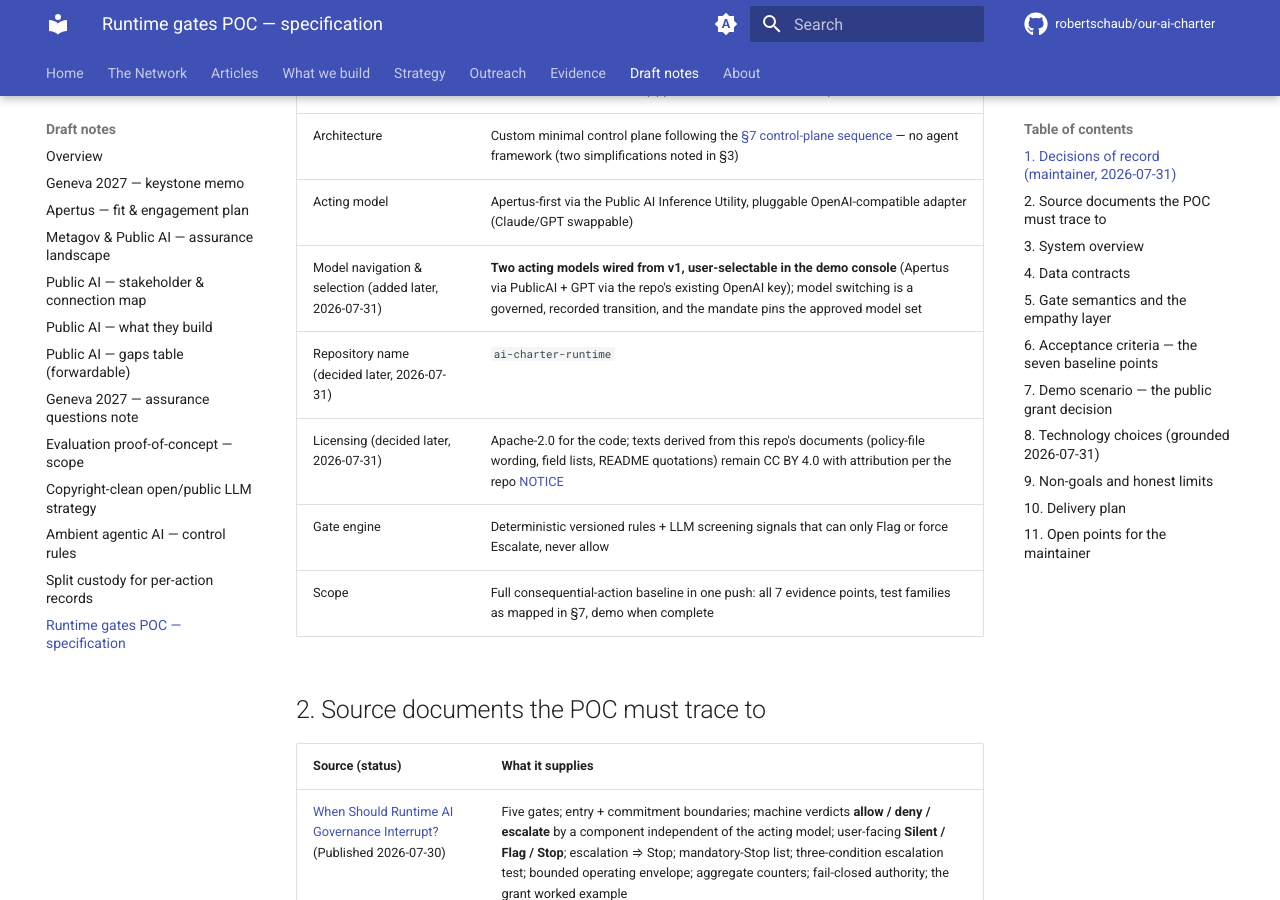
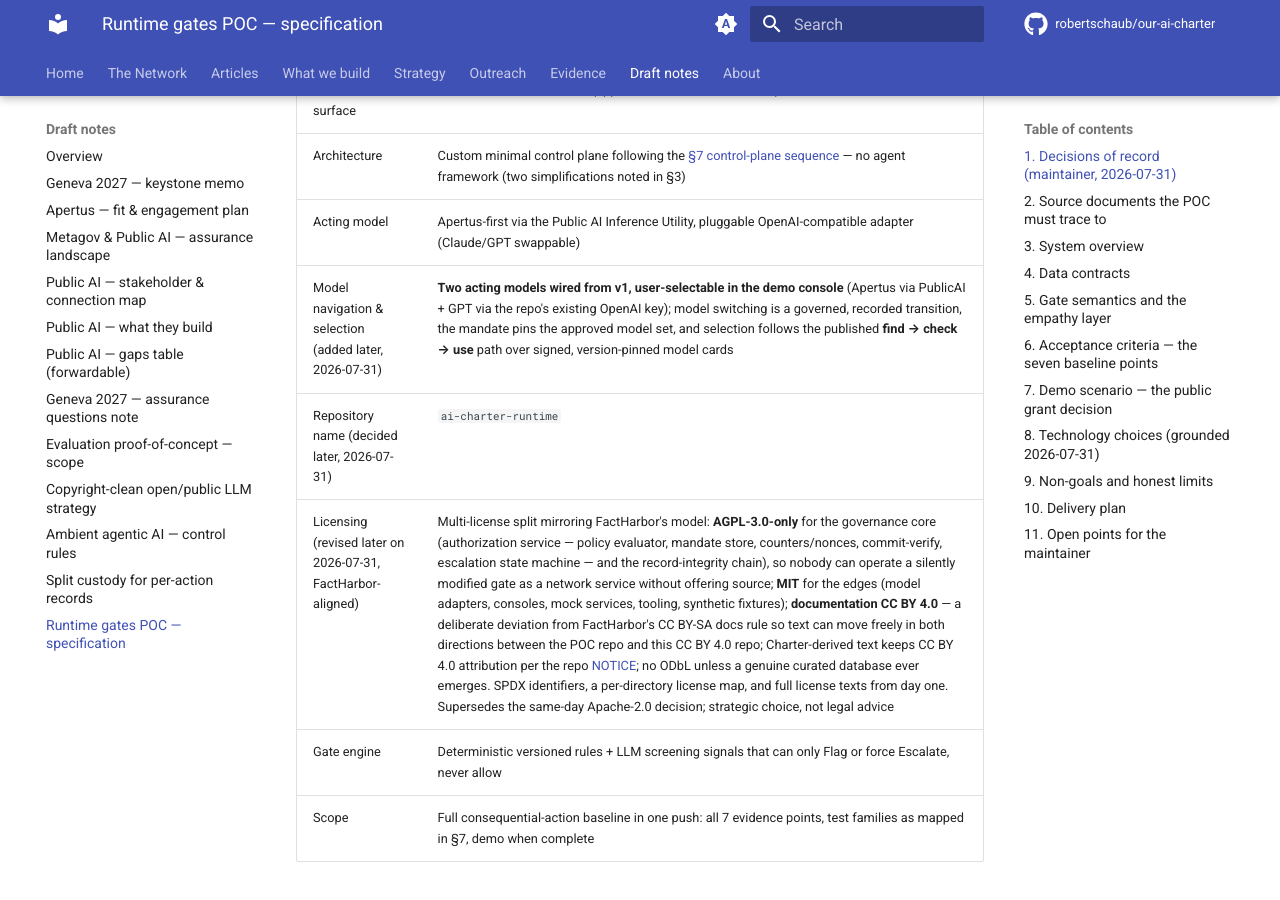
Before and after one commit to robertschaub/our-ai-charter, an MkDocs documentation site: the page built from docs/wip/runtime-gates-poc-spec.md, in a window 1280 px wide and 900 px high, scrolled down 737 px. Built offline with MkDocs 1.6.1 and Material for MkDocs 9.7.7, drawn with Linux system fonts in a browser that asks for light colours; plug-ins that fetch from the network failed and are left out; comment, search, counter and statistics services are not loaded; some of the changed text lies outside the part shown.

Commit message:
docs(wip): FactHarbor-aligned licensing; ground model selection in find-check-use
Licensing: AGPL-3.0-only governance core, MIT edges, CC BY 4.0 docs
(deliberate deviation from FactHarbor's BY-SA to keep text portable
between the two repos), SPDX + per-directory license map from day one;
supersedes the same-day Apache-2.0 decision.

Model navigation/selection now specified from the repo's own docs: the
picker implements the published find -> check -> use path over signed,
version-pinned model cards (v0 evidence registry); cards feed the
per-provider Submit projections; mandate and switch records reference
card versions; adapter + approved set + cards named as the model-plural
policy broker and evidence plane in miniature.

Co-Authored-By: Claude Fable 5 <noreply@anthropic.com>

```diff
--- a/docs/wip/runtime-gates-poc-spec.md
+++ b/docs/wip/runtime-gates-poc-spec.md
@@ -16,9 +16,9 @@ The POC code will live in a separate public repository, **`ai-charter-runtime`**
 | Escalation surface                                     | Minimal local web console (approval inbox + audit-trail view)                                                                                                                                                                                    |
 | Architecture                                           | Custom minimal control plane following the [§7 control-plane sequence](ambient-agentic-ai-control.md#7-a-compliant-technical-control-plane) — no agent framework (two simplifications noted in §3)                                               |
 | Acting model                                           | Apertus-first via the Public AI Inference Utility, pluggable OpenAI-compatible adapter (Claude/GPT swappable)                                                                                                                                    |
-| Model navigation & selection (added later, 2026-07-31) | **Two acting models wired from v1, user-selectable in the demo console** (Apertus via PublicAI + GPT via the repo's existing OpenAI key); model switching is a governed, recorded transition, and the mandate pins the approved model set        |
+| Model navigation & selection (added later, 2026-07-31) | **Two acting models wired from v1, user-selectable in the demo console** (Apertus via PublicAI + GPT via the repo's existing OpenAI key); model switching is a governed, recorded transition, the mandate pins the approved model set, and selection follows the published **find → check → use** path over signed, version-pinned model cards        |
 | Repository name (decided later, 2026-07-31)            | `ai-charter-runtime`                                                                                                                                                                                                                             |
-| Licensing (decided later, 2026-07-31)                  | Apache-2.0 for the code; texts derived from this repo's documents (policy-file wording, field lists, README quotations) remain CC BY 4.0 with attribution per the repo [NOTICE](https://github.com/robertschaub/our-ai-charter/blob/main/NOTICE) |
+| Licensing (revised later on 2026-07-31, FactHarbor-aligned) | Multi-license split mirroring FactHarbor's model: **AGPL-3.0-only** for the governance core (authorization service — policy evaluator, mandate store, counters/nonces, commit-verify, escalation state machine — and the record-integrity chain), so nobody can operate a silently modified gate as a network service without offering source; **MIT** for the edges (model adapters, consoles, mock services, tooling, synthetic fixtures); **documentation CC BY 4.0** — a deliberate deviation from FactHarbor's CC BY-SA docs rule so text can move freely in both directions between the POC repo and this CC BY 4.0 repo; Charter-derived text keeps CC BY 4.0 attribution per the repo [NOTICE](https://github.com/robertschaub/our-ai-charter/blob/main/NOTICE); no ODbL unless a genuine curated database ever emerges. SPDX identifiers, a per-directory license map, and full license texts from day one. Supersedes the same-day Apache-2.0 decision; strategic choice, not legal advice |
 | Gate engine                                            | Deterministic versioned rules + LLM screening signals that can only Flag or force Escalate, never allow                                                                                                                                          |
 | Scope                                                  | Full consequential-action baseline in one push: all 7 evidence points, test families as mapped in §7, demo when complete                                                                                                                         |
 
@@ -34,6 +34,8 @@ The POC code will live in a separate public repository, **`ai-charter-runtime`**
 | [Split-custody per-action records](split-custody-per-action-records.md) (working notes) | Record field list; scoped extract + lodgment receipt; every read of the record is itself a recorded access event |
 | [When vs Who](../Published/when-vs-who-ai-governance.md) (Published 2026-07-23) | The five institutional roles the POC simulates only in part (§3) |
 | [Capabilities and assurance interface](../Assurance/Concepts/capabilities-and-assurance-interface.md) (curated concept note) | Anti-pattern guard: never a green-light "trust API" or queryable-certification surface; this POC's console therefore shows per-action authorization records, not any aggregate trust signal |
+| [Our AI Charter: public AI infrastructure](../Published/our-ai-charter-public-ai-infrastructure.md) (Published 2026-07-28) | The user path **find → check → use** ("Check its capabilities, jurisdiction, openness, evidence status, and known limits"); the **model-plural policy broker + evidence plane** (model, node, and evaluation cards) that the POC implements in miniature; "discovery itself must remain plural and neutral" |
+| [Federated architecture](../Infrastructure/architecture.md) + [control-and-evidence layer](../Infrastructure/control-and-evidence-layer.md) (DRAFT) | v0 evidence registry = **signed Markdown/JSON cards in Git**; "build the broker, evidence schema, governance rules, and adapters — not a new runtime"; model cards **bound to the deployed version**; per-request data-class routing |
 
 ## 3. System overview
 
@@ -69,6 +71,8 @@ flowchart LR
 | Mock connected services | executing services | Execute only against a **single-use, short-TTL commit token** from atomic commit-verify (complete mediation, commitment verification); idempotency key per effect; report `effect_outcome` (or unknown → reconciliation); no service trusts the orchestrator's claim of approval |
 | Record layer | action-scoped tamper-evident record | Append-only JSONL via the authorization service's record API, each entry hash-chained to its predecessor; field names follow OTel `gen_ai.*` conventions where they exist; the pre-effect `commitment` event is sealed before the effect executes; record reads and chain verifications are logged to a **separate access-log chain**, so verification never mutates the chain it verifies |
 
+**Broker-and-evidence-plane miniature:** the model adapter plus the authorization service's approved-model set and per-provider projections implement, in miniature, the [infrastructure article's](../Published/our-ai-charter-public-ai-infrastructure.md) first buildable layer — a **model-plural policy broker** ("what may run, where, under which purpose and data rules") — while the signed model cards and the record layer are its **evidence plane**.
+
 **Institutional honesty:** of the five [When-vs-Who roles](../Published/when-vs-who-ai-governance.md), the POC gives surfaces to three — rulemaker (versioned policy files), operator (orchestrator + authorization service), record keeper (record layer) — all played by one demo operator. **Independent reviewer and remedy decider are absent**: the "seek review" and "route to remedy" dispositions record that routing obligation without an independent party behind it. The POC README must state this plainly; the collapse is exactly what the institutional model exists to prevent. The POC demonstrates the *mechanism*, not the *institution*.
 
 **One deviation from the §7 sequence diagram**, kept visible: per-action approval legs are replaced by the bounded-envelope pattern — the principal grants standing mandates and scoped exceptions in the governance console rather than approving each action (the U→P leg), and receipts and the scoped extract reach people through the governance console rather than an external channel (the R→U leg).
@@ -91,13 +95,15 @@ Field lists follow the source documents; the code repo turns them into schemas.
 
 **Screening signal** — `signal ∈ {injection_suspicion, evidence_conflict, unconfirmed_inference_as_fact, scope_drift}`, confidence, rationale, model id + version as reported by the serving API. Constraint enforced in code: a signal can trigger Flag or Escalate; **no code path exists from a signal to allow** ("model output is evidence, never authority"). Screening calls are themselves disclosures: screening providers belong to the approved-model set, receive a **data-minimized projection** (the suspect input, not the case file), and every call is recorded.
 
+**Model card** — the v0 evidence-registry artifact ([architecture.md](../Infrastructure/architecture.md): "Signed Markdown/JSON cards in Git"), one per wired model, **bound to the pinned deployed version** ([control-and-evidence layer](../Infrastructure/control-and-evidence-layer.md)): model id + version; operator and endpoint; jurisdiction; openness class; capabilities summary; evidence status with dates (the M0 probe results, and what was *not* checked and why); known limits (rate tier, absence of an SLA, tool-calling status); permitted data classes — the source of the per-provider Submit projections; card version + signature. The mandate's approved-model set and every switch record reference card versions.
+
 ## 5. Gate semantics and the empathy layer
 
 - **Entry boundary** (before the orchestrator relies on any input): origin, integrity, rights, policy fit, and trust status checked on documents, tool output, and instructions; every model/tool hop re-arms Submit and Verify.
 - **Commitment boundary** (before external effect): the executing service re-verifies mandate, exact parameters, expiry, revocation, nonce — a broader, substituted, expired, revoked, changed, or replayed request is blocked regardless of any earlier allow.
 - **Escalation** fires when the three-condition test holds (a human **or independent reviewer** can still change the outcome; stakes justify interruption; the system cannot responsibly resolve it inside its existing authority) or a mandatory-Stop trigger matches. Every material escalation produces a Stop with the full intervention contract. A deny never interrupts when a declared safe fallback exists.
 - **New tools and privileges — explicit rule.** The sources carry a tension: "an unapproved model or tool stops at the entry boundary" and "a denial may never interrupt a person if a safe fallback exists" ([article](../Published/when-should-runtime-ai-governance-interrupt.md)) versus new tool/privilege/recipient/purpose on the mandatory-Stop list (same article; [trigger taxonomy](../Assurance/Concepts/user-workflow-governance.md)). The POC resolves it as: a tool **inadmissible under current policy with a declared safe fallback** → deny + Flag, no interruption; a request for a **new tool, privilege, recipient, or purpose** → escalate → Stop, routed to the **principal**. Where resolution needs authority the mandate does not contain, the escalation cannot supply it: the grant — if any — is a separate **Plan → Authorize mandate amendment** issuing a scoped, expiring exception ("an exception is a visible state transition, not new standing authority"), after which the action re-rules against the amended mandate. The escalation's own dispositions never grant. The policy file marks which of the two classes each tool request falls into.
-- **Model navigation and selection.** The demo console lets the user navigate between the two wired acting models. The acting model is part of the authorized envelope ("Is AI — and this system — appropriate here"): only models in the mandate's approved set may act, and an unapproved model stops at the entry boundary — the article's own Prepare example. Any model switch, user-initiated or provider-side, is a visible recorded transition that re-arms Submit and Verify; requested and served model ids enter the record. Each entry in the approved-model set names the **provider and the data classes permitted to cross to it**: a switch re-runs Submit against the new provider's permissions, re-projects the conversation state accordingly, and invalidates all prior rulings (binding rule, §4) — membership in the set authorizes acting, not blanket disclosure.
+- **Model navigation and selection.** The demo console lets the user navigate between the two wired acting models. The acting model is part of the authorized envelope ("Is AI — and this system — appropriate here"): only models in the mandate's approved set may act, and an unapproved model stops at the entry boundary — the article's own Prepare example. Any model switch, user-initiated or provider-side, is a visible recorded transition that re-arms Submit and Verify; requested and served model ids enter the record. Each entry in the approved-model set names the **provider and the data classes permitted to cross to it**: a switch re-runs Submit against the new provider's permissions, re-projects the conversation state accordingly, and invalidates all prior rulings (binding rule, §4) — membership in the set authorizes acting, not blanket disclosure. The selection flow itself implements the published user path **find → check → use**: the picker lists the models the mandate allows (*find*); before first use or any switch it shows the model's signed card — pinned version, operator, endpoint, jurisdiction, openness, evidence status, known limits, permitted data classes (*check*); only then does the model act under the envelope (*use*). The default model comes from the mandate, not the software, and the card view presents evidence and limits, never a green light — "discovery itself must remain plural and neutral."
 - **No human-manufactured authority (invariant).** "A human approval cannot create a missing legal, policy, evidentiary, or institutional basis" ([article](../Published/when-should-runtime-ai-governance-interrupt.md)). An escalation disposition can only exercise authority the mandate and policy already provide; a console "allow" outside the mandate is itself blocked at commitment verification. Tested by beat 17.
 - **Aggregate triggers:** the authorization service keeps per-mandate cumulative counters (actions, amounts, notification volume) and an escalation-pattern counter; crossing a ceiling escalates even when each action is individually admissible, and a recurring escalation/override pattern narrows the operating envelope pending re-authorization.
 - **Exceptions** are visible state transitions scoped to one action/tool/turn, with expiry back to baseline — never silent standing authority.
@@ -127,7 +133,7 @@ Scripted beats (each is also a test case):
 
 | # | Beat | Gate / boundary | Expected outcome | Maps to |
 |---|---|---|---|---|
-| 0 | Principal grants the bounded mandate (purpose, action classes, approved-model set, ceilings, expiry) in the governance console | Plan → Authorize | envelope recorded; purpose and limits defined, system sanctioned, user permitted | Authorize pass condition |
+| 0 | Principal grants the bounded mandate (purpose, action classes, approved-model set, ceilings, expiry) in the governance console | Plan → Authorize | envelope recorded; purpose and limits defined, system sanctioned, user permitted; the approved-model set references the models' card versions | Authorize pass condition |
 | 1 | Permitted registry retrieval | Submit | allow, **Silent** trace | family 10 records |
 | 2 | Agent proposes an unapproved web-search tool (declared fallback: registry data) | entry boundary | deny, safe fallback, Flag — per the §5 rule | family 6 complete mediation |
 | 3 | Draft cites conflicting eligibility records | Verify | **escalate** → Stop; officer narrows | family 3 inference quality |
@@ -146,7 +152,7 @@ Scripted beats (each is also a test case):
 | 16 | Applicant view | Rely | scoped extract + lodgment receipt only | family 10 records (selective disclosure) |
 | 17 | Officer approves a filing **above** the mandate ceiling at an escalation | commitment boundary | blocked at the executing service — approval cannot create authority (§5 invariant) | family 5 + criterion 6 |
 | 18 | Applicant challenges a factual error in the extract | Review → Rely | correction recorded; reliance on the filed assessment withdrawn/reopened; challenge-and-remedy route populated (no independent remedy decider exists — recorded as routing obligation, §3) | criterion 7 |
-| 19 | Officer switches the acting model mid-case (both models in the approved set) | model hop | allowed; Submit and Verify re-arm; switch recorded with requested + served model ids | family 11 updates and drift (new model) — partial |
+| 19 | Officer switches the acting model mid-case (both models in the approved set) | model hop | allowed after the card view (*check* step of find → check → use); Submit and Verify re-arm with the new provider's projection; switch recorded with requested + served model ids and the card version consulted | family 11 updates and drift (new model) — partial |
 | 20 | Case run with a model outside the mandate's approved set | entry boundary | deny — "an unapproved model or tool stops at the entry boundary" | family 6 complete mediation (bypass via another model) + the article's Prepare example |
 | 21 | Provider serves a model outside the approved set (response `model` field mismatch) | Submit (detection) | response quarantined — never enters the conversation state or a proposal; violation recorded, including that disclosure to the substitute provider has already occurred; lane halted (fail closed) | provider-side substitution — detection + containment (§9 limit) |
 
@@ -197,11 +203,11 @@ Phase dates are indicative; order is not.
 
 | Milestone | Content | Target |
 |---|---|---|
-| M0 — probe | New repo, PublicAI key, capability probe (endpoint base URL, model id, `tools`, `response_format`, latency, effective rate limits), decision memo in repo | early Aug |
-| M1 — protocol before schemas | Authenticated inter-process interfaces; state machines for proposal, escalation, commitment, effect, and review; ruling binding + invalidation; canonical JSON and HMAC key handling — as ADR-style design docs in `ai-charter-runtime`; then the schemas (mandate, proposal, ruling, intervention contract, record events, policy rules) and the hash-chain writer/verifier with its separate access-log chain | early Aug |
+| M0 — probe | New repo with license scaffolding (SPDX identifiers, per-directory license map, full license texts); PublicAI key; capability probe (endpoint base URL, model id, `tools`, `response_format`, latency, effective rate limits); decision memo in repo | early Aug |
+| M1 — protocol before schemas | Authenticated inter-process interfaces; state machines for proposal, escalation, commitment, effect, and review; ruling binding + invalidation; canonical JSON and HMAC key handling — as ADR-style design docs in `ai-charter-runtime`; then the schemas (mandate, proposal, ruling, intervention contract, record events, policy rules, model card) and the hash-chain writer/verifier with its separate access-log chain; the two signed model cards authored from the M0 probe results | early Aug |
 | M2 — transactional core | Authorization service: write-ahead append, mandate store with versions and the ordering rule, counters + nonces, policy evaluator, fail-closed defaults, escalation-pattern narrowing; unit tests for every authority defect (missing/expired/revoked/broadened/substituted/replayed); beat 12 | mid Aug |
 | M3 — fault-tested vertical slice | One end-to-end path authorize → propose → rule → commit-verify → effect → receipt, with **both acting models wired** (requested + served recording), mock services executing on single-use tokens, mandates seeded from file; adversarial set part 1 (bypass, replay, mutation-after-allow, mid-flight revocation/policy change, counter race, crash reconciliation); beats 1–2, 6–9, 14 | mid–late Aug |
-| M4 — escalation + governance console | Escalation state machine incl. timeout races; governance console (principal mandate grant/amend, escalation inbox with only the permitted dispositions enabled, record viewer + access log, server-side applicant extract); case-console **model picker**; beats 0, 3, 10–11, 13, 15–18 | early Sep |
+| M4 — escalation + governance console | Escalation state machine incl. timeout races; governance console (principal mandate grant/amend, escalation inbox with only the permitted dispositions enabled, record viewer + access log, server-side applicant extract); case-console **model picker** (find → check → use over the signed cards); beats 0, 3, 10–11, 13, 15–18 | early Sep |
 | M5 — screening + empathy + model switching | Screening projections + signals; four-way conversation state; dialogue triggers; red-line output check; per-provider Submit projections and switch semantics; beats 4–5, 19–21 | mid Sep |
 | M6 — full test pass + demo capture | All 22 beats + the adversarial set green; fixture suite on both models plus **live dual-model capture** (§7); README (honest-limits section first-class); screenshots/clips; cross-model review of README + spec | mid–late Sep |
 | M7 — article | Follow-up article drafting from the captured material (separate effort, this repo) | late Sep |
@@ -212,4 +218,4 @@ Phase dates are indicative; order is not.
 
 1. Second wired model: **GPT via the repo's existing OpenAI key is assumed** (no new credentials; the OpenAI API is the adapter's native shape). Switching to Claude or another endpoint is a configuration change but requires its own API key — confirm or override at M0.
 
-Resolved 2026-07-31 (recorded in §1): repository name `ai-charter-runtime`; the Apache-2.0 / CC BY 4.0 licensing split; dual-model handling — the two-model *capability* (navigation, selection, governed switching) ships in v1, while the systematic side-by-side *comparison run* of all 22 beats on both models, captured as an artifact, lands in M6 with the rest of the test-pass and capture work.
+Resolved 2026-07-31 (recorded in §1): repository name `ai-charter-runtime`; licensing (revised the same day from Apache-2.0 to the FactHarbor-aligned model — AGPL-3.0-only governance core, MIT edges, CC BY 4.0 documentation); dual-model handling — the two-model *capability* (navigation, selection, governed switching) ships in v1, while the systematic side-by-side *comparison run* of all 22 beats on both models, captured as an artifact, lands in M6 with the rest of the test-pass and capture work.
```
Also changed, not shown: CHANGELOG.md (+1 -0 lines).
